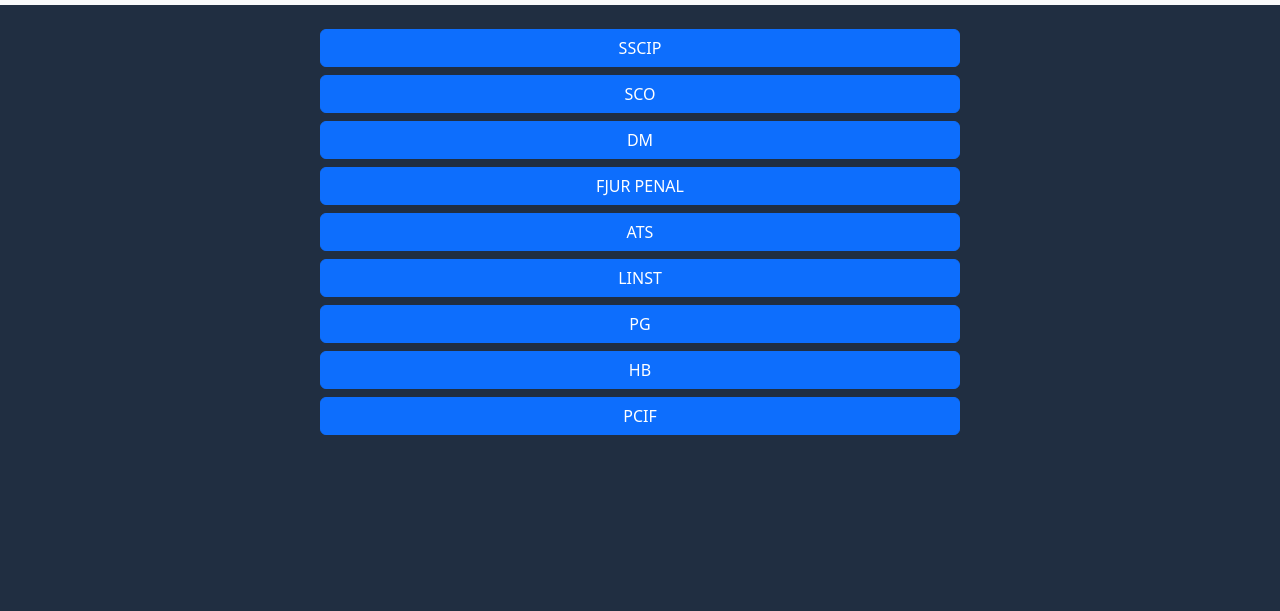
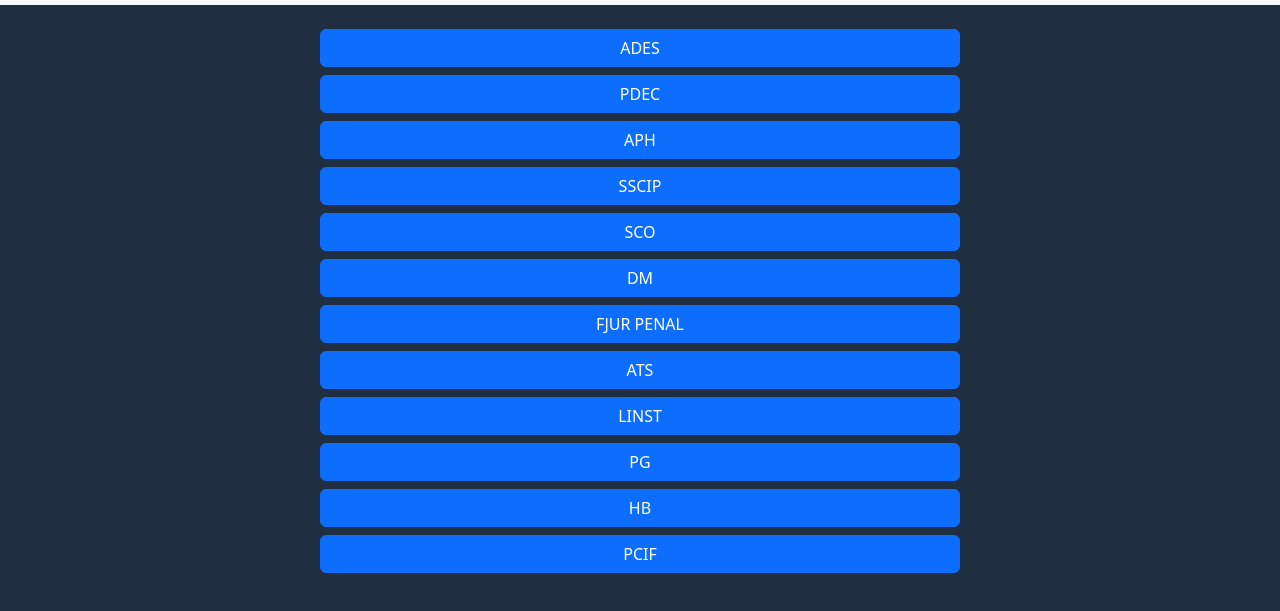
Before and after one commit to M00NH0RS3/simulados-cbmmg-2025, a plain HTML site: page index.html in a window 1280 px wide. Shown: the part 51-662 px from the top of the page. Drawn offline with nearby package versions, Linux system fonts and the light colour scheme.

Commit message:
Add new buttons for ADES and PDEC links

```diff
--- a/index.html
+++ b/index.html
@@ -80,6 +80,28 @@
     </header>
     <br />
     <div class="d-grid gap-2 col-6 mx-auto">
+
+<a
+        class="btn btn-primary"
+        type="button"
+        href="https://m00nh0rs3.github.io/simulado-ades/index.html"
+      >
+        ADES
+      </a>
+<a
+        class="btn btn-primary"
+        type="button"
+        href="https://m00nh0rs3.github.io/simulado-pdec/index.html"
+      >
+        PDEC
+      </a>
+      <a
+        class="btn btn-primary"
+        type="button"
+        href="https://m00nh0rs3.github.io/simulado-aph/index.html"
+      >
+        APH
+      </a>
       <a
         class="btn btn-primary"
         type="button"
```
